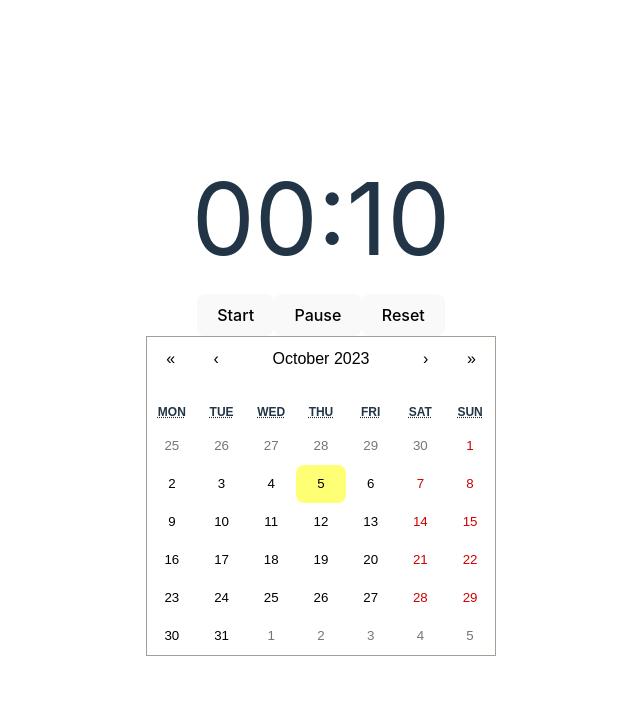
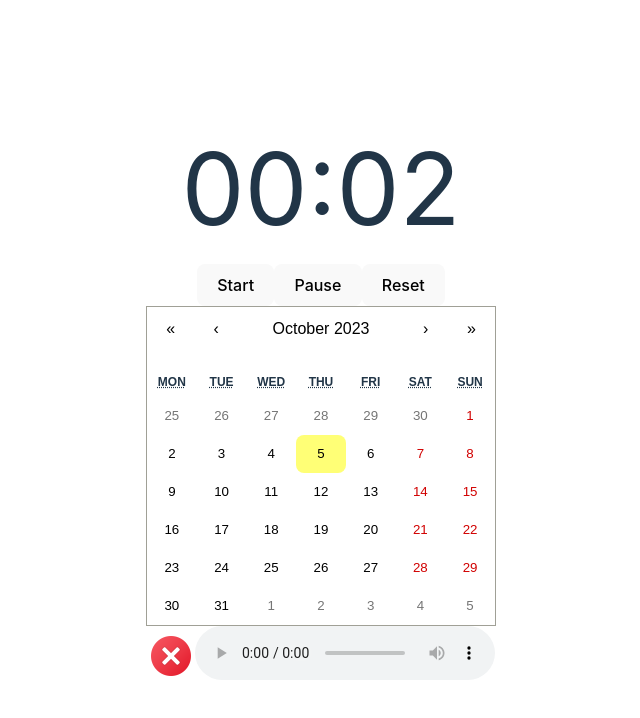
Before and after one commit to ayumi-ayumi/Pomodoro-advanced, a React (Vite) app: page / in a window 1280 px wide. Shown: the top 718 px of the page, without its empty margins (319-959 px from the left). Built offline with nearby package versions, Linux system fonts and the light colour scheme.

Commit message:
creacting alarm audio function

```diff
--- a/index.html
+++ b/index.html
@@ -8,6 +8,7 @@
   </head>
   <body>
     <div id="root"></div>
+    <!-- <audio controls src="pomodoro-advanced/alarm.mp3" loop id="audio">現環境では終了時にアラームが鳴りません</audio> -->
     <script type="module" src="/src/main.jsx"></script>
   </body>
 </html>
--- a/src/App.jsx
+++ b/src/App.jsx
@@ -2,11 +2,13 @@ import { useState } from 'react'
 import './App.css'
 import Calendar from 'react-calendar'
 import MyTimer from './components/MyTimer'
-import 'react-calendar/dist/Calendar.css'
+// import 'react-calendar/dist/Calendar.css'
+import alarm from '/Users/Ayumi/Desktop/SelfStudy/React/pomodoro-advanced/pomodoro-advanced/src/alarm.mp3'
+import cancel from '/Users/Ayumi/Desktop/SelfStudy/React/pomodoro-advanced/pomodoro-advanced/src/cancel.png'
 
 function App() {
   const time = new Date();
-  time.setSeconds(time.getSeconds() + 10);
+  time.setSeconds(time.getSeconds() + 2);
 
   const [value, setValue] = useState()
 
@@ -18,6 +20,8 @@ function App() {
         onClickDay={(e) => setValue(e)}
 
         />
+      <img src={cancel} />
+      <audio controls src={alarm} loop id="audio">現環境では終了時にアラームが鳴りません</audio>
       {/* <div>{value}</div> */}
     </>
   )
--- a/src/components/MyTimer.jsx
+++ b/src/components/MyTimer.jsx
@@ -1,5 +1,9 @@
 import React from 'react';
 import { useTimer } from 'react-timer-hook';
+import 'react-calendar/dist/Calendar.css'
+import alarm from '/Users/Ayumi/Desktop/SelfStudy/React/pomodoro-advanced/pomodoro-advanced/src/alarm.mp3'
+
+
 
 export default function MyTimer({ expiryTimestamp }) {
   const {
@@ -16,14 +20,32 @@ export default function MyTimer({ expiryTimestamp }) {
   let displayMinutes = minutes.toString().padStart(2, '0')
   let displaySeconds = seconds.toString().padStart(2, '0')
 
+  const audio = new Audio({alarm});
+
+  // function playaudio(){
+  //   audio.play();
+  // }
+
+  // function stopaudio(){
+  //   audio.pause();
+  // }
+
+
   return (
     <div style={{textAlign: 'center'}}>
       <div style={{fontSize: '100px'}}>
         <span>{displayMinutes}</span>:<span>{displaySeconds}</span>
       </div>
       {/* <p>{isRunning ? 'Running' : 'Not running'}</p> */}
+      {totalSeconds === 0 && audio.play()}
+      {/* {totalSeconds === 0 && <audio src={alarm} loop autoPlay id="audio"></audio>} */}
       <button onClick={start}>Start</button>
-      <button onClick={pause}>Pause</button>
+      <button onClick={() => {
+        audio.pause()
+        // pause()
+
+      }}>Pause</button>
+      {/* <button onClick={pause}>Pause</button> */}
       {/* <button onClick={resume}>Resume</button> */}
       <button onClick={() => {
         // Arrange the restart button into the reset button
```
Also changed, not shown: src/cancel.png (added), 1 other file (tests, documents, lock files or other folders).
